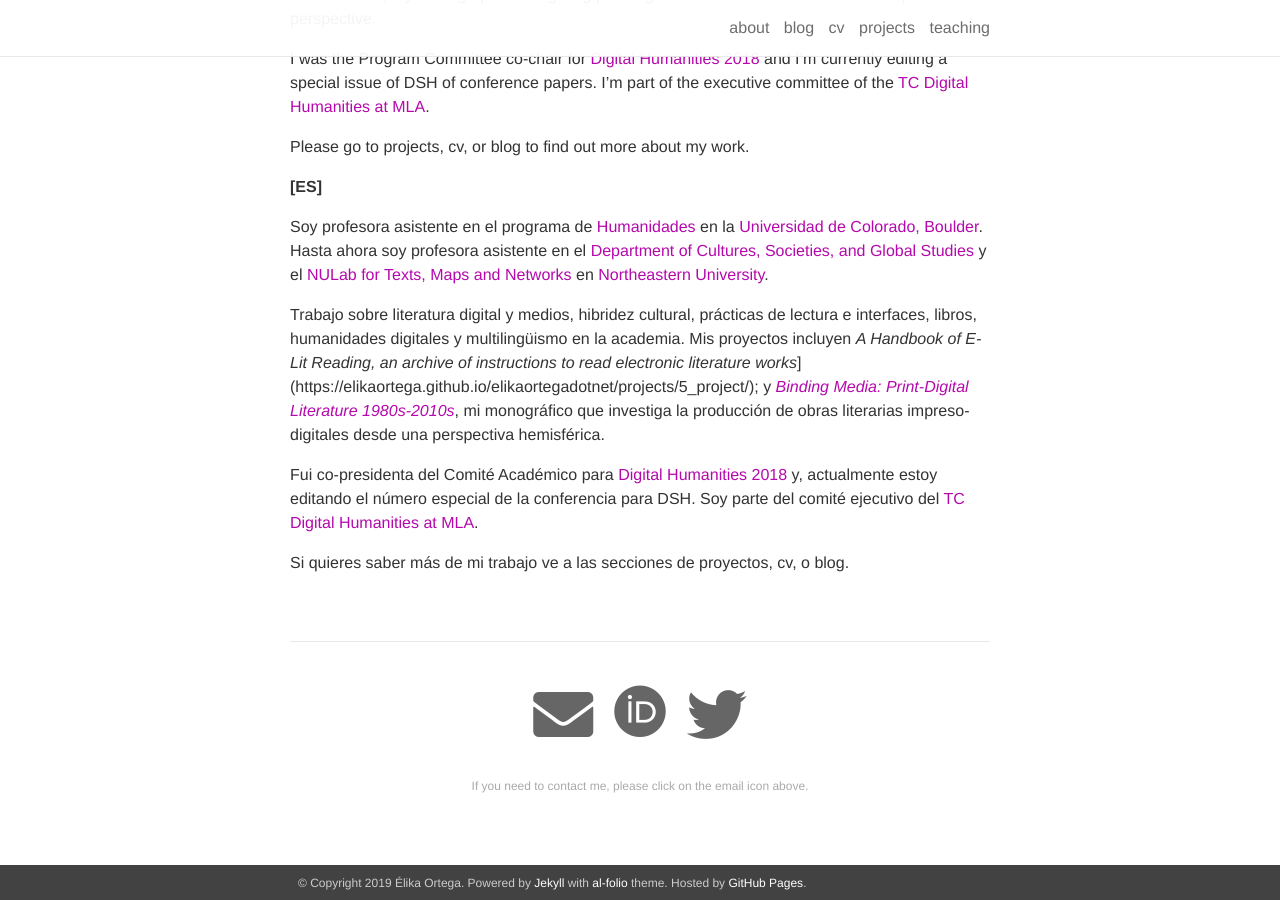
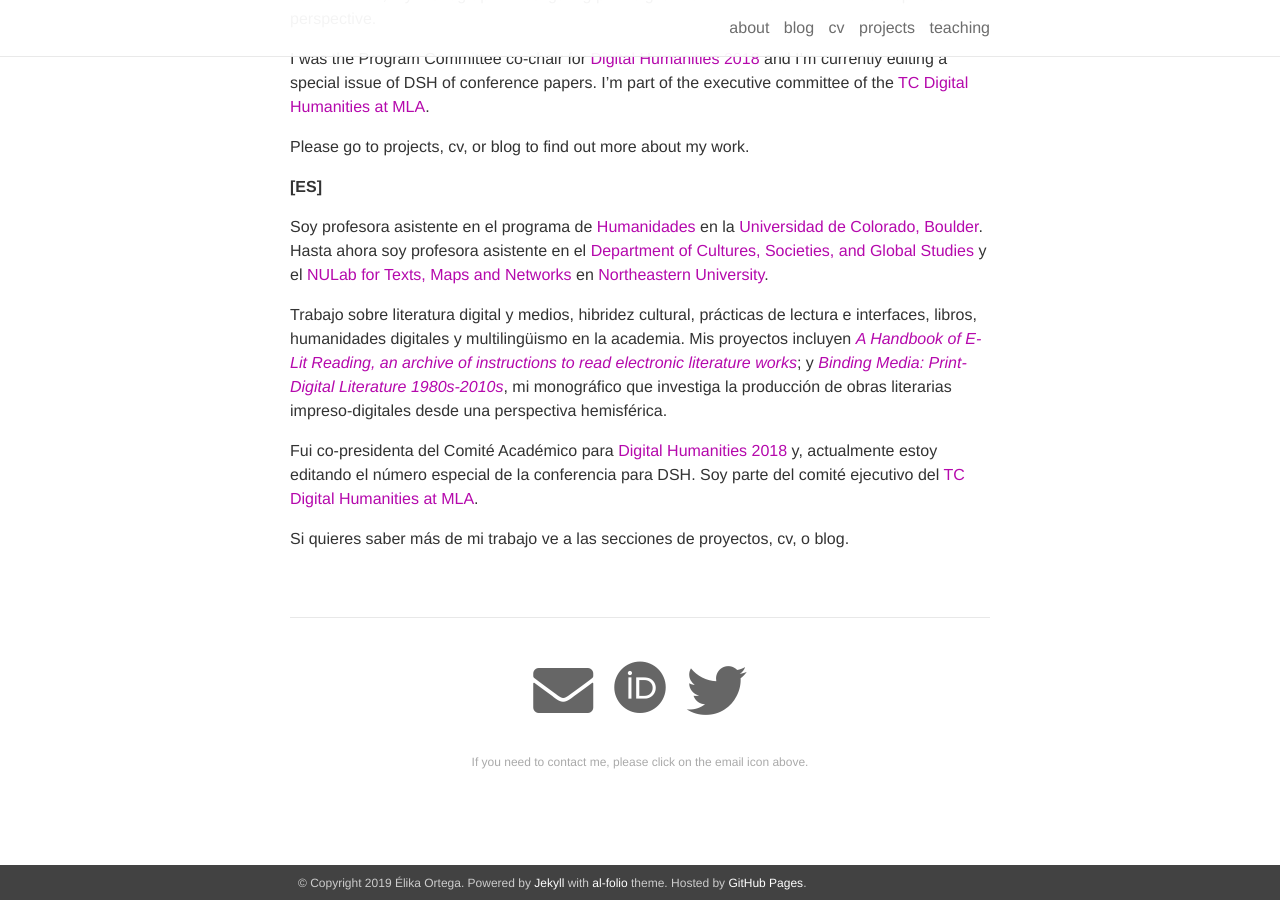
Before and after one commit to elikaortega/elikaortegadotnet, a Jekyll site: the page built from _pages/about.md, in a window 1280 px wide and 900 px high, scrolled down 527 px. Built offline with Jekyll 4.4.1, drawn with Linux system fonts in a browser that asks for light colours; nearby versions of some CDN libraries; some web fonts are replaced.

Commit message:
updated bio

```diff
--- a/_pages/about.md
+++ b/_pages/about.md
@@ -29,7 +29,7 @@ Please go to projects, cv, or blog to find out more about my work.
 
 Soy profesora asistente en el programa de [Humanidades](https://www.colorado.edu/humanities/) en la [Universidad de Colorado, Boulder](https://www.colorado.edu/). Hasta ahora soy profesora asistente en el [Department of Cultures, Societies, and Global Studies](http://www.northeastern.edu/globalstudies) y el [NULab for Texts, Maps and Networks](http://www.northeastern.edu/nulab/) en [Northeastern University](http://www.northeastern.edu/).
 
-Trabajo sobre literatura digital y medios, hibridez cultural,  prácticas de lectura e interfaces, libros, humanidades digitales y multilingüismo en la academia. Mis proyectos incluyen _A Handbook of E-Lit Reading, an archive of instructions to read electronic literature works_](https://elikaortega.github.io/elikaortegadotnet/projects/5_project/); y [_Binding Media: Print-Digital Literature 1980s-2010s_](https://elikaortega.github.io/elikaortegadotnet/projects/1_project/), mi monográfico que investiga la producción de obras literarias impreso-digitales desde una perspectiva hemisférica.
+Trabajo sobre literatura digital y medios, hibridez cultural,  prácticas de lectura e interfaces, libros, humanidades digitales y multilingüismo en la academia. Mis proyectos incluyen [_A Handbook of E-Lit Reading, an archive of instructions to read electronic literature works_](https://elikaortega.github.io/elikaortegadotnet/projects/5_project/); y [_Binding Media: Print-Digital Literature 1980s-2010s_](https://elikaortega.github.io/elikaortegadotnet/projects/1_project/), mi monográfico que investiga la producción de obras literarias impreso-digitales desde una perspectiva hemisférica.
 
 Fui co-presidenta del Comité Académico para [Digital Humanities 2018](https://dh2018.adho.org/) y, actualmente estoy editando el número especial de la conferencia para DSH. Soy parte del comité ejecutivo del [TC Digital Humanities at MLA](https://mla.hcommons.org/groups/digital-humanities/forum/topic/mla19-582-roundtable-digital-hispanisms-2/).
 
```
